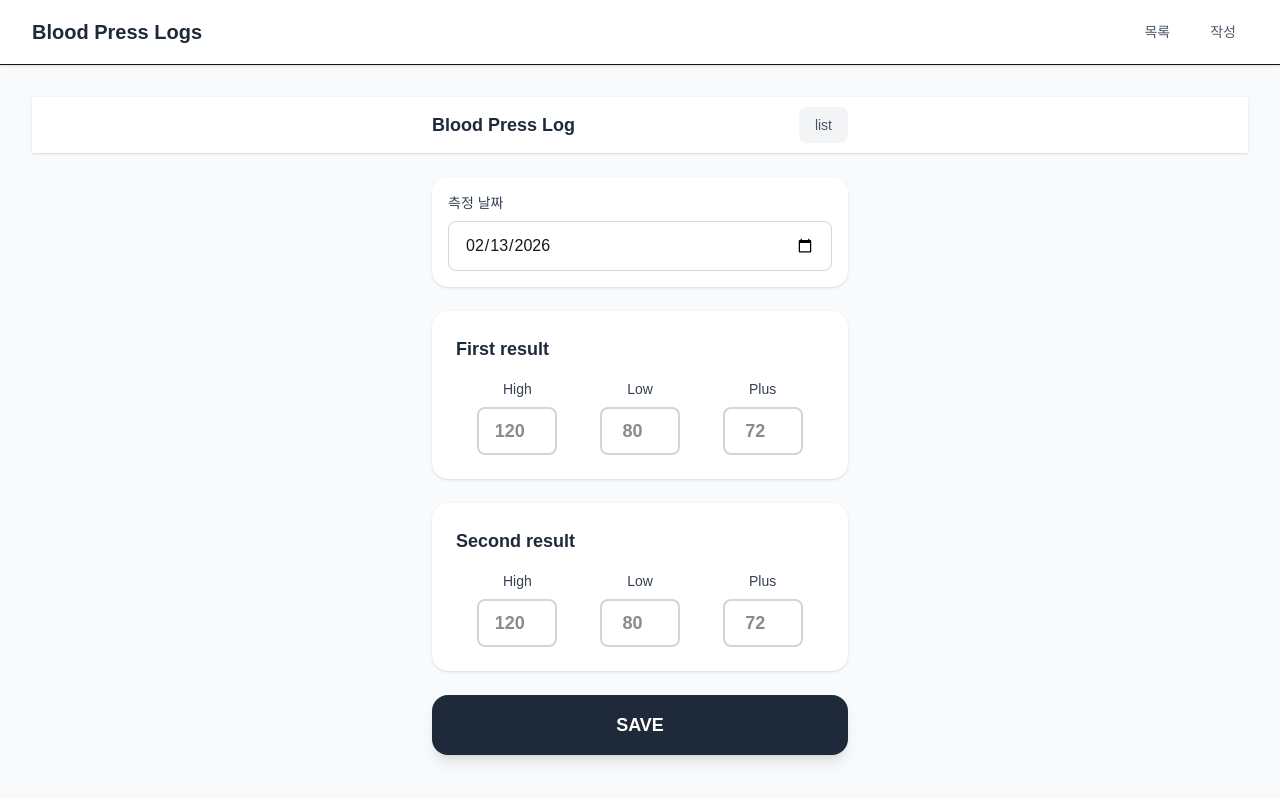
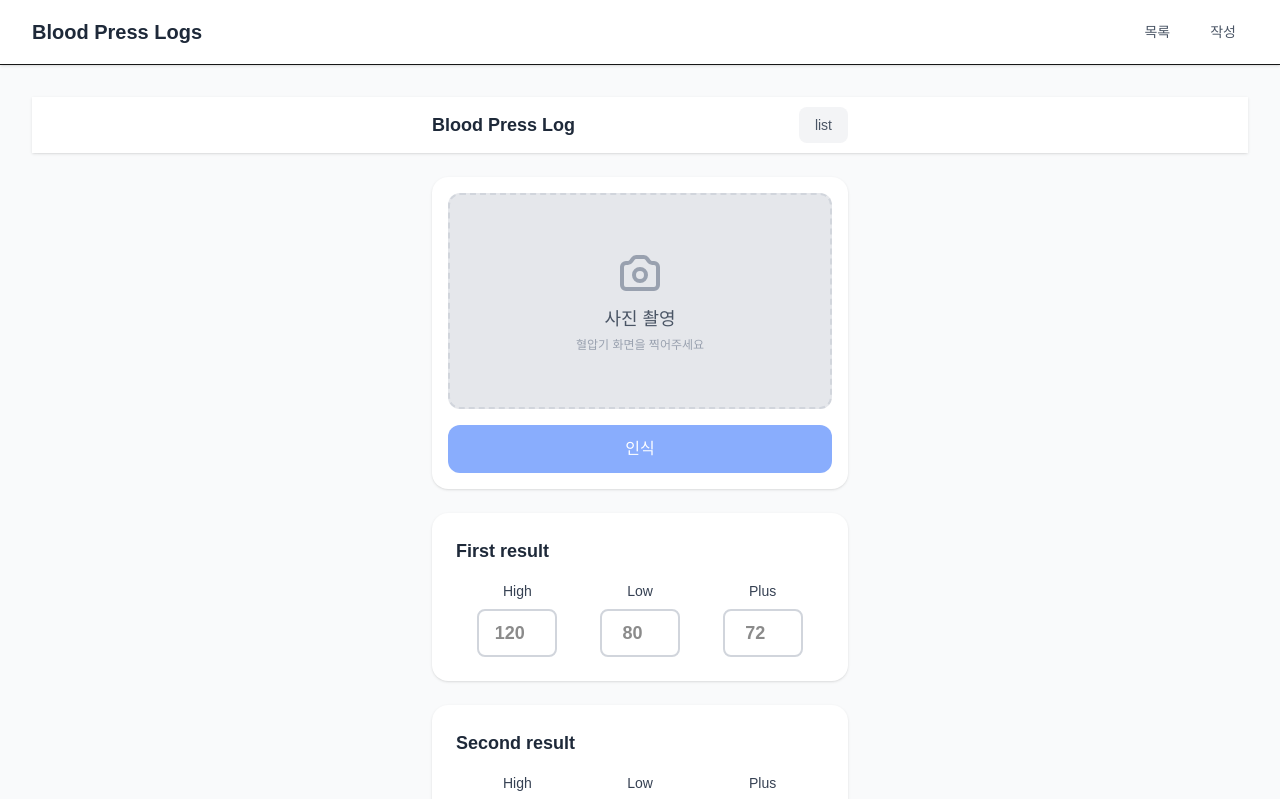
Before and after one commit to bomsan69/openclaw_blood, a Next.js app: page /writer in a window 1280 px wide. Shown: the top 799 px of the page. Built offline with nearby package versions, Linux system fonts and the light colour scheme; sample sign-in values are in the browser's storage.

Commit message:
Add photo capture and recognize button to writer page

```diff
--- a/src/app/(default)/writer/page.tsx
+++ b/src/app/(default)/writer/page.tsx
@@ -1,6 +1,6 @@
 'use client';
 
-import { useState, useEffect } from 'react';
+import { useState, useEffect, useRef } from 'react';
 import { useRouter } from 'next/navigation';
 import Link from 'next/link';
 
@@ -31,6 +31,10 @@ export default function WriterPage() {
     return new Date().toISOString().split('T')[0];
   });
 
+  const [capturedImage, setCapturedImage] = useState<string | null>(null);
+  const [recognizing, setRecognizing] = useState(false);
+  const fileInputRef = useRef<HTMLInputElement>(null);
+
   useEffect(() => {
     const stored = localStorage.getItem('user');
     if (!stored) {
@@ -40,13 +44,44 @@ export default function WriterPage() {
     setUser(JSON.parse(stored));
   }, [router]);
 
+  const handleCameraClick = () => {
+    fileInputRef.current?.click();
+  };
+
+  const handleImageCapture = (e: React.ChangeEvent<HTMLInputElement>) => {
+    const file = e.target.files?.[0];
+    if (file) {
+      const reader = new FileReader();
+      reader.onloadend = () => {
+        setCapturedImage(reader.result as string);
+      };
+      reader.readAsDataURL(file);
+    }
+  };
+
+  const handleRecognize = async () => {
+    if (!capturedImage) {
+      alert('먼저 사진을 촬영해주세요.');
+      return;
+    }
+
+    setRecognizing(true);
+    // TODO: OCR API 연동
+    // 현재는 데모용으로 임시 값 설정
+    setTimeout(() => {
+      setFirstResult({ high: '120', low: '80', plus: '72' });
+      setSecondResult({ high: '118', low: '78', plus: '70' });
+      setRecognizing(false);
+      alert('인식 완료! 값이 자동으로 입력되었습니다.');
+    }, 2000);
+  };
+
   const handleSave = async () => {
     if (!user) {
       alert('로그인이 필요합니다.');
       return;
     }
 
-    // 첫 번째 결과 저장
     if (firstResult.high && firstResult.low && firstResult.plus) {
       setLoading(true);
       try {
@@ -64,7 +99,6 @@ export default function WriterPage() {
 
         if (!res.ok) throw new Error('Failed to save');
 
-        // 두 번째 결과 저장
         if (secondResult.high && secondResult.low && secondResult.plus) {
           const res2 = await fetch('/api/blood', {
             method: 'POST',
@@ -135,15 +169,55 @@ export default function WriterPage() {
 
       {/* Main Content */}
       <main className="max-w-md mx-auto px-4 py-6 space-y-6">
-        {/* 날짜 선택 */}
+        {/* 사진 촬영 영역 */}
         <div className="bg-white rounded-2xl shadow-sm p-4">
-          <label className="block text-sm font-medium text-gray-700 mb-2">측정 날짜</label>
+          <div
+            onClick={handleCameraClick}
+            className="w-full aspect-[16/9] bg-gray-200 rounded-xl flex flex-col items-center justify-center border-2 border-dashed border-gray-300 cursor-pointer hover:border-blue-400 hover:bg-gray-100 transition-all active:scale-[0.98]"
+          >
+            {capturedImage ? (
+              <img
+                src={capturedImage}
+                alt="Captured"
+                className="w-full h-full object-cover rounded-xl"
+              />
+            ) : (
+              <>
+                <svg className="w-12 h-12 text-gray-400 mb-2" fill="none" stroke="currentColor" viewBox="0 0 24 24">
+                  <path strokeLinecap="round" strokeLinejoin="round" strokeWidth={2} d="M3 9a2 2 0 012-2h.93a2 2 0 001.664-.89l.812-1.22A2 2 0 0110.07 4h3.86a2 2 0 011.664.89l.812 1.22A2 2 0 0018.07 7H19a2 2 0 012 2v9a2 2 0 01-2 2H5a2 2 0 01-2-2V9z" />
+                  <path strokeLinecap="round" strokeLinejoin="round" strokeWidth={2} d="M15 13a3 3 0 11-6 0 3 3 0 016 0z" />
+                </svg>
+                <span className="text-lg font-medium text-gray-600">사진 촬영</span>
+                <span className="text-xs text-gray-400 mt-1">혈압기 화면을 찍어주세요</span>
+              </>
+            )}
+          </div>
           <input
-            type="date"
-            value={measuredDate}
-            onChange={(e) => setMeasuredDate(e.target.value)}
-            className="w-full px-4 py-3 border border-gray-300 rounded-lg focus:border-blue-500 focus:outline-none focus:ring-2 focus:ring-blue-200"
+            ref={fileInputRef}
+            type="file"
+            accept="image/*"
+            capture="environment"
+            onChange={handleImageCapture}
+            className="hidden"
           />
+
+          {/* 인식 버튼 */}
+          <button
+            onClick={handleRecognize}
+            disabled={recognizing || !capturedImage}
+            className="w-full mt-4 py-3 bg-blue-600 text-white font-medium rounded-xl hover:bg-blue-700 active:scale-[0.98] transition-all disabled:opacity-50 disabled:cursor-not-allowed"
+          >
+            {recognizing ? '인식 중...' : '인식'}
+          </button>
+
+          {capturedImage && (
+            <button
+              onClick={() => setCapturedImage(null)}
+              className="w-full mt-2 py-2 text-sm text-red-500 hover:text-red-600"
+            >
+              사진 다시 찍기
+            </button>
+          )}
         </div>
 
         {/* First Result */}
```
Also changed, not shown: 2 other files (tests, documents, lock files or other folders).
